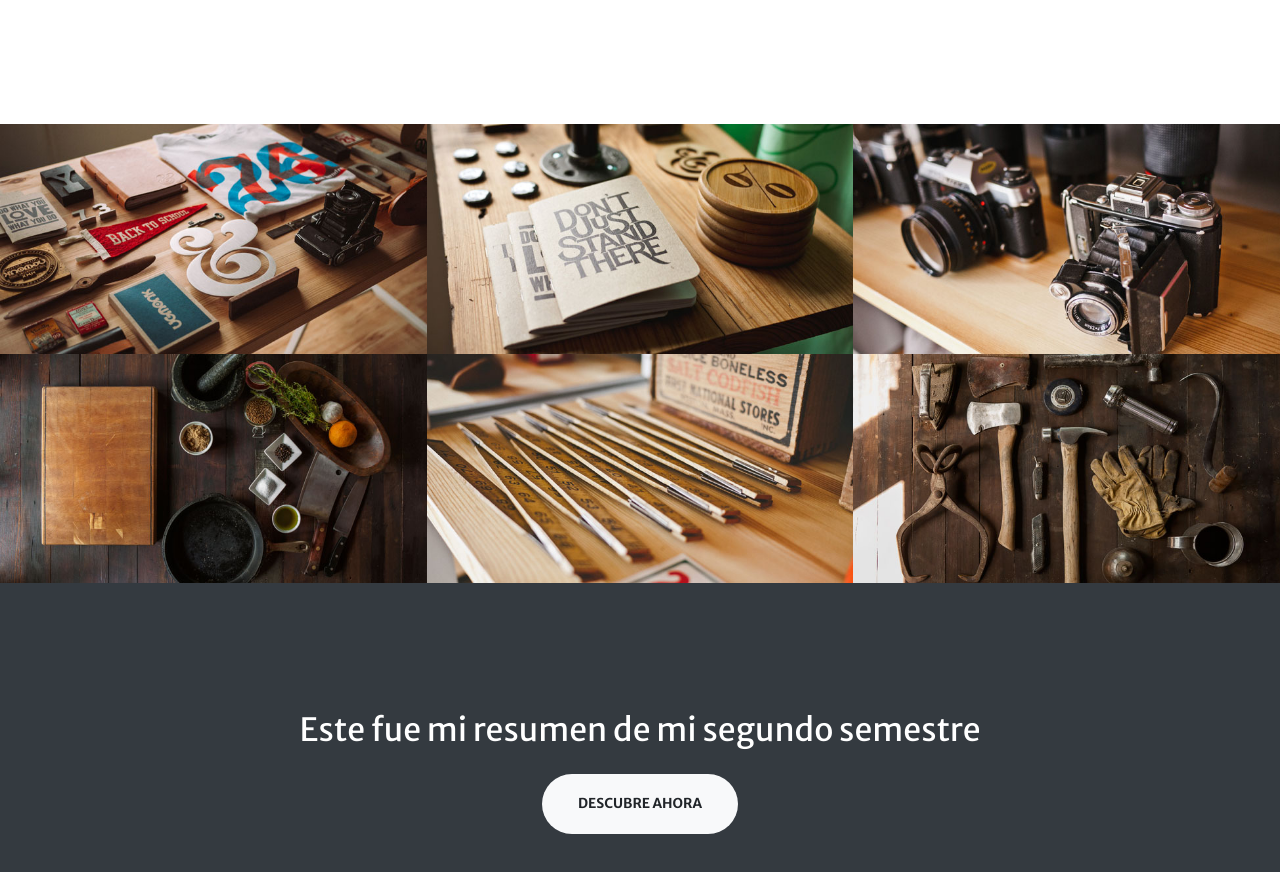
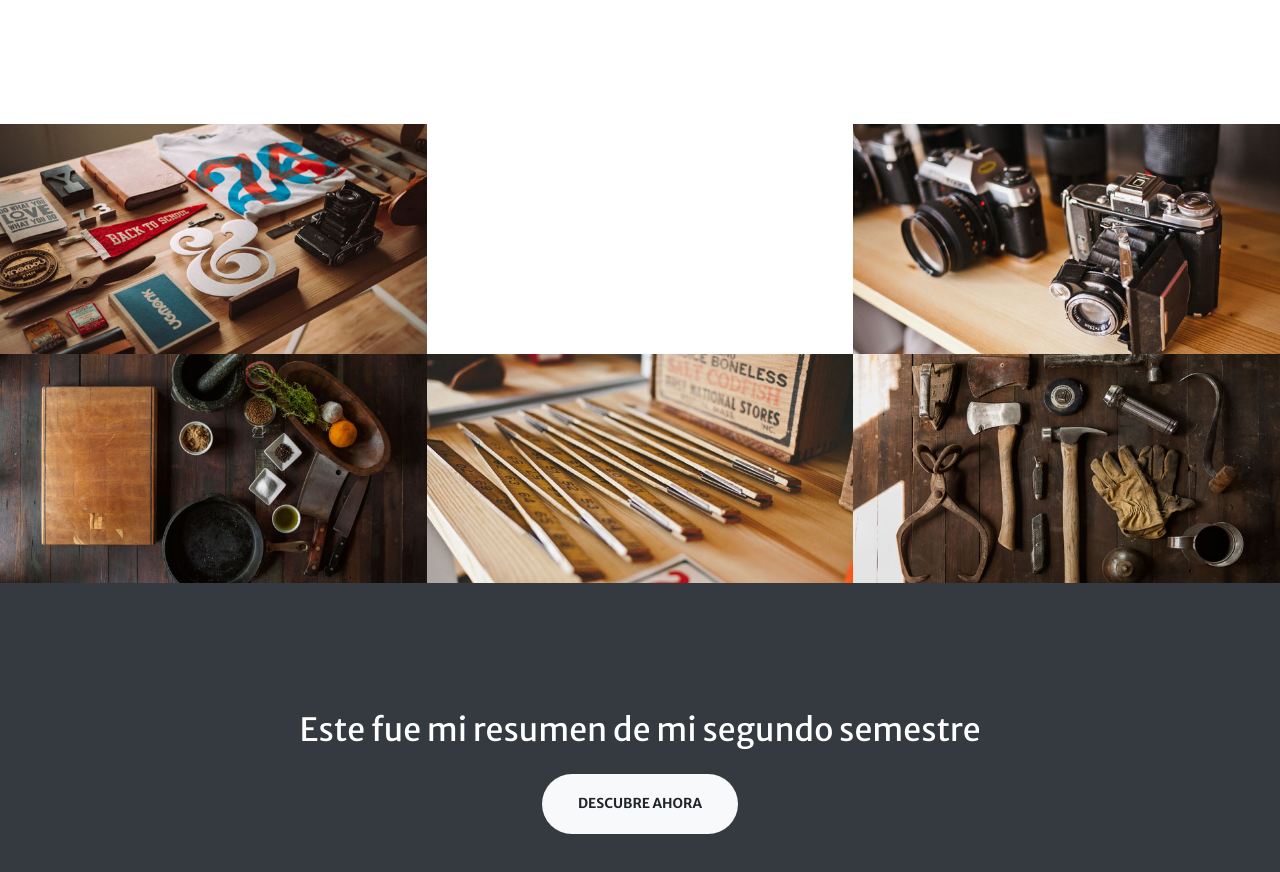
Before and after one commit to KristibelCarbonell/Mi-_pagina_web, a website with bundled scripts: page index.html in a window 1280 px wide. Shown: the part 1840-2712 px from the top of the page. Built offline with nearby package versions, Linux system fonts and the light colour scheme.

Commit message:
Update index.html

```diff
--- a/index.html
+++ b/index.html
@@ -139,7 +139,7 @@
         </div>
         <div class="col-lg-4 col-sm-6">
           <a class="portfolio-box" href="https://mail.google.com/mail/u/1?ui=2&ik=25b628c363&attid=0.1&permmsgid=msg-f:1652773796344944411&th=16efd502d136d71b&view=att&disp=safe&realattid=16efd4ee3b9f79ab9584">
-            <img class="img-fluid" src="img/portfolio/thumbnails/2.jpg" alt="">
+
             <div class="portfolio-box-caption">
               <div class="project-category text-white-50">
                 Category
```
